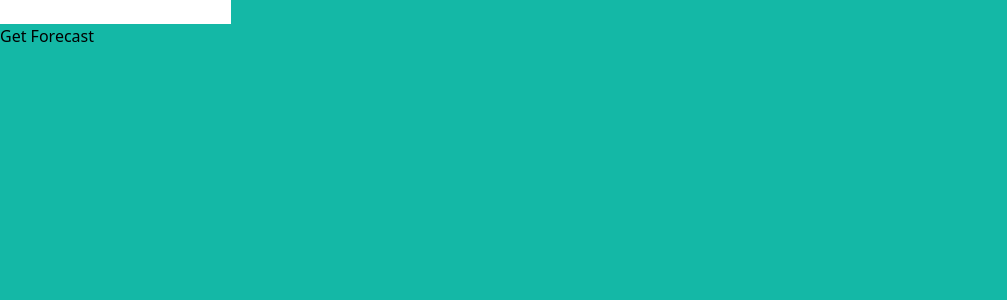
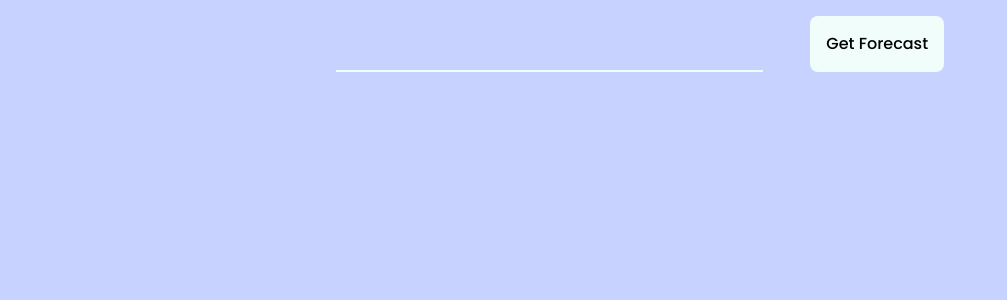
Before and after one commit to Shoetan/react_weatherapp, a React (Vite) app in the folder client/: page / in a window 1280 px wide. Shown: the top 300 px of the page, without its empty margins (0-1007 px from the left). Built offline with nearby package versions, Linux system fonts and the light colour scheme.

Commit message:
added a custom font of poppins to the tailwind config file also finshed the input field to take in the user city

```diff
--- a/client/index.html
+++ b/client/index.html
@@ -3,10 +3,13 @@
   <head>
     <meta charset="UTF-8" />
     <link rel="icon" type="image/svg+xml" href="/src/favicon.svg" />
+    <link rel="preconnect" href="https://fonts.googleapis.com">
+    <link rel="preconnect" href="https://fonts.gstatic.com" crossorigin>
+    <link href="https://fonts.googleapis.com/css2?family=Poppins:wght@200;300;500&display=swap" rel="stylesheet">
     <meta name="viewport" content="width=device-width, initial-scale=1.0" />
     <title>React Weather app</title>
   </head>
-  <body class="bg-teal-500">
+  <body class="bg-indigo-200">
     <div id="root"></div>
     <script type="module" src="/src/main.jsx"></script>
   </body>
--- a/client/src/App.jsx
+++ b/client/src/App.jsx
@@ -1,15 +1,23 @@
-import { useEffect, useState } from 'react'
 import axios from 'axios'
 
+import { useState } from 'react'
 
 const App = () => {
 
-  const [city, setCity] = useState('')
+const [ city, setCity] = useState("")
 
-  const getForecast = async () => {
+const getForecast = async () => {
+
+    const config ={
+      method : 'GET',
+      url : 'http://localhost:5001/',
+      params : {
+         userCity : city
+      }
+    }
 
     try {
-      const res =  await axios.get('http://localhost:5001/')
+      const res =  await axios.request(config)
       console.log(res);
     } catch (error) {
       console.log(error.message);
@@ -17,16 +25,14 @@ const App = () => {
 
   }
 
-
-
-
   return (
     <>
-    <div>
-      <input type="text" onChange={(e) => { setCity(e.target.value); } } />
+    <div className='flex gap-4 w-1/2 m-auto justify-around mt-4'>
+      <input className = 'w-4/6 bg-transparent border-b-2 border-teal-50 focus:outline-none' placeholdertype="text" onChange={(e) => { setCity(e.target.value); } } />
       {city}
+      <button className='font-poppins bg-teal-50 p-4 rounded-lg hover:bg-teal-100' onClick={getForecast}>Get Forecast</button>
     </div>
-    <button onClick={getForecast}>Get Forecast</button>
+
     </>
    );
 }
--- a/client/tailwind.config.js
+++ b/client/tailwind.config.js
@@ -5,7 +5,11 @@ module.exports = {
     "./src/**/*.{vue,js,ts,jsx,tsx}",
   ],
   theme: {
-    extend: {},
+    extend: {
+      fontFamily : {
+        'poppins' : ['poppins', 'sans-serif']
+      }
+    },
   },
   plugins: [],
 }
```
Also changed, not shown: 1 other file (tests, documents, lock files or other folders).
